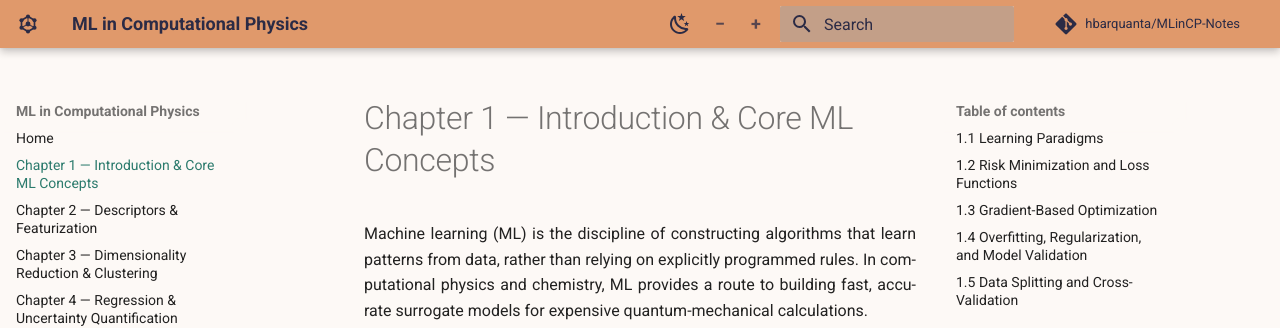
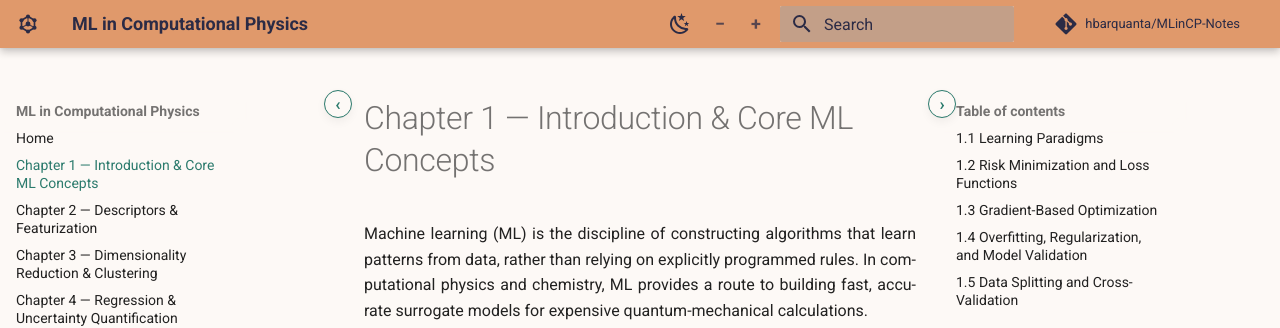
Before and after one commit to hbarquanta/MLinCP-Notes, an MkDocs documentation site: the page built from docs/chapter-01-introduction-core-ml-concepts.md, in a window 1280 px wide. Shown: the top 328 px of the page. Built offline with MkDocs 1.6.1 and Material for MkDocs 9.7.7, drawn with Linux system fonts in a browser that asks for light colours; comment, search, counter and statistics services are not loaded.

Commit message:
Add collapsible left nav / right TOC panels
Small circular toggle buttons on each panel's outer edge shrink it to
a slim strip and fade its contents, freeing the reading column when
the panels aren't needed. Each side toggles independently and
persists via localStorage. Desktop-only (matches the breakpoint the
sidebar-width/grid-width overrides already use); mobile keeps its
existing drawer behavior untouched.

```diff
--- /dev/null
+++ b/docs/javascripts/collapsible-sidebars.js
@@ -0,0 +1,45 @@
+(function () {
+  var SIDEBARS = [
+    { selector: ".md-sidebar--primary", key: "md-nav-collapsed", side: "right" },
+    { selector: ".md-sidebar--secondary", key: "md-toc-collapsed", side: "left" }
+  ];
+
+  function setup(cfg) {
+    var el = document.querySelector(cfg.selector);
+    if (!el) return;
+
+    var collapsed = localStorage.getItem(cfg.key) === "1";
+    el.classList.toggle("md-sidebar--collapsed", collapsed);
+
+    if (el.querySelector(".md-sidebar__toggle")) return;
+
+    var btn = document.createElement("button");
+    btn.type = "button";
+    btn.className = "md-sidebar__toggle";
+    btn.setAttribute("aria-label", "Toggle panel");
+    btn.textContent = cfg.side === "right" ? "‹" : "›";
+
+    function render() {
+      var isCollapsed = el.classList.contains("md-sidebar--collapsed");
+      if (cfg.side === "right") {
+        btn.textContent = isCollapsed ? "›" : "‹";
+      } else {
+        btn.textContent = isCollapsed ? "‹" : "›";
+      }
+    }
+
+    btn.addEventListener("click", function () {
+      var isCollapsed = !el.classList.contains("md-sidebar--collapsed");
+      el.classList.toggle("md-sidebar--collapsed", isCollapsed);
+      localStorage.setItem(cfg.key, isCollapsed ? "1" : "0");
+      render();
+    });
+
+    render();
+    el.appendChild(btn);
+  }
+
+  document$.subscribe(function () {
+    SIDEBARS.forEach(setup);
+  });
+})();
--- a/docs/stylesheets/extra.css
+++ b/docs/stylesheets/extra.css
@@ -110,3 +110,56 @@
   opacity: 1;
   background-color: hsla(0, 0%, 100%, 0.25);
 }
+
+/* Collapsible left nav / right TOC panels, injected by
+   javascripts/collapsible-sidebars.js. Collapsing shrinks the panel
+   to a slim strip (not 0) so the toggle stays reachable, and fades
+   its contents out rather than clipping them abruptly. */
+@media screen and (min-width: 76.25em) {
+  .md-sidebar {
+    transition: width 0.2s ease;
+    position: sticky;
+  }
+
+  .md-sidebar--collapsed {
+    width: 1.4rem !important;
+    overflow: hidden;
+  }
+
+  .md-sidebar--collapsed .md-sidebar__scrollwrap {
+    opacity: 0;
+    pointer-events: none;
+    transition: opacity 0.1s ease;
+  }
+
+  .md-sidebar__toggle {
+    appearance: none;
+    background: var(--md-default-bg-color);
+    border: 0.075rem solid var(--md-accent-fg-color);
+    color: var(--md-accent-fg-color);
+    position: absolute;
+    top: 0.6rem;
+    width: 1.4rem;
+    height: 1.4rem;
+    border-radius: 50%;
+    line-height: 1;
+    font-size: 0.85rem;
+    font-weight: 700;
+    cursor: pointer;
+    z-index: 2;
+    box-shadow: var(--md-shadow-z1);
+  }
+
+  .md-sidebar__toggle:hover {
+    background: var(--md-accent-fg-color);
+    color: var(--md-default-bg-color);
+  }
+
+  .md-sidebar--primary .md-sidebar__toggle {
+    right: -0.6rem;
+  }
+
+  .md-sidebar--secondary .md-sidebar__toggle {
+    left: -0.6rem;
+  }
+}
--- a/mkdocs.yml
+++ b/mkdocs.yml
@@ -59,6 +59,7 @@ markdown_extensions:
 extra_javascript:
   - javascripts/katex.js
   - javascripts/font-size.js
+  - javascripts/collapsible-sidebars.js
   - https://unpkg.com/katex@0/dist/katex.min.js
   - https://unpkg.com/katex@0/dist/contrib/auto-render.min.js
 
```
